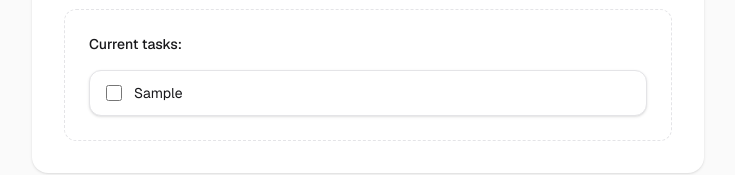
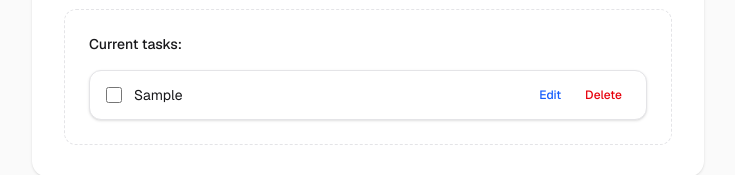
Before and after one commit to a7med-alshatebi/todo-list, a Next.js app: page / in a window 1280 px wide. Both pictures are taken after typing "Sample" into the empty fields and a click on the button "Add task". Shown: the part 255-430 px from the top of the page, without its empty margins (272-1007 px from the left). Built offline with nearby package versions, Linux system fonts and the light colour scheme.

Commit message:
Add delete and edit features

```diff
--- a/app/components/TaskItem.tsx
+++ b/app/components/TaskItem.tsx
@@ -1,3 +1,7 @@
+"use client";
+
+import { useState } from "react";
+
 type Task = {
   id: number;
   text: string;
@@ -7,9 +11,27 @@ type Task = {
 type TaskItemProps = {
   task: Task;
   onToggle: (id: number) => void;
+  onDelete: (id: number) => void;
+  onEdit: (id: number, newText: string) => void;
 };
 
-export default function TaskItem({ task, onToggle }: TaskItemProps) {
+export default function TaskItem({ task, onToggle, onDelete, onEdit }: TaskItemProps) {
+  const [isEditing, setIsEditing] = useState(false);
+  const [editText, setEditText] = useState(task.text);
+
+  const handleSave = () => {
+    const trimmed = editText.trim();
+    if (trimmed && trimmed !== task.text) {
+      onEdit(task.id, trimmed);
+    }
+    setIsEditing(false);
+  };
+
+  const handleCancel = () => {
+    setEditText(task.text);
+    setIsEditing(false);
+  };
+
   return (
     <li className="flex items-center gap-3 rounded-xl border border-zinc-200 bg-white px-4 py-3 text-sm text-zinc-900 shadow-sm dark:border-zinc-700 dark:bg-zinc-950 dark:text-zinc-100">
       <input
@@ -18,9 +40,58 @@ export default function TaskItem({ task, onToggle }: TaskItemProps) {
         onChange={() => onToggle(task.id)}
         className="h-4 w-4 cursor-pointer rounded border-zinc-300 text-zinc-900 focus:ring-2 focus:ring-zinc-400 dark:border-zinc-600 dark:bg-zinc-800 dark:text-zinc-100 dark:focus:ring-zinc-500"
       />
-      <span className={`flex-1 break-words ${task.completed ? "text-zinc-400 line-through dark:text-zinc-500" : ""}`}>
-        {task.text}
-      </span>
+
+      {isEditing ? (
+        <input
+          type="text"
+          value={editText}
+          onChange={(e) => setEditText(e.target.value)}
+          onKeyDown={(e) => {
+            if (e.key === "Enter") handleSave();
+            if (e.key === "Escape") handleCancel();
+          }}
+          className="flex-1 rounded border border-zinc-300 bg-white px-2 py-1 text-sm outline-none focus:border-zinc-400 focus:ring-2 focus:ring-zinc-200 dark:border-zinc-600 dark:bg-zinc-900 dark:focus:border-zinc-500 dark:focus:ring-zinc-700"
+          autoFocus
+        />
+      ) : (
+        <span className={`flex-1 break-words ${task.completed ? "text-zinc-400 line-through dark:text-zinc-500" : ""}`}>
+          {task.text}
+        </span>
+      )}
+
+      <div className="flex gap-2">
+        {isEditing ? (
+          <>
+            <button
+              onClick={handleSave}
+              className="rounded px-2 py-1 text-xs font-medium text-green-600 transition hover:bg-green-50 dark:text-green-400 dark:hover:bg-green-950"
+            >
+              Save
+            </button>
+            <button
+              onClick={handleCancel}
+              className="rounded px-2 py-1 text-xs font-medium text-zinc-600 transition hover:bg-zinc-100 dark:text-zinc-400 dark:hover:bg-zinc-800"
+            >
+              Cancel
+            </button>
+          </>
+        ) : (
+          <>
+            <button
+              onClick={() => setIsEditing(true)}
+              className="rounded px-2 py-1 text-xs font-medium text-blue-600 transition hover:bg-blue-50 dark:text-blue-400 dark:hover:bg-blue-950"
+            >
+              Edit
+            </button>
+            <button
+              onClick={() => onDelete(task.id)}
+              className="rounded px-2 py-1 text-xs font-medium text-red-600 transition hover:bg-red-50 dark:text-red-400 dark:hover:bg-red-950"
+            >
+              Delete
+            </button>
+          </>
+        )}
+      </div>
     </li>
   );
 }
--- a/app/page.tsx
+++ b/app/page.tsx
@@ -28,6 +28,18 @@ export default function Home() {
     );
   };
 
+  const handleDeleteTask = (id: number) => {
+    setTasks((prevTasks) => prevTasks.filter((task) => task.id !== id));
+  };
+
+  const handleEditTask = (id: number, newText: string) => {
+    setTasks((prevTasks) =>
+      prevTasks.map((task) =>
+        task.id === id ? { ...task, text: newText } : task
+      )
+    );
+  };
+
   return (
     <div className="flex min-h-screen items-start justify-center bg-zinc-50 px-6 py-12 font-sans dark:bg-black">
       <main className="w-full max-w-2xl rounded-2xl bg-white p-8 shadow-sm dark:bg-zinc-900">
@@ -51,7 +63,13 @@ export default function Home() {
           ) : (
             <ul className="mt-4 flex flex-col gap-3">
               {tasks.map((task) => (
-                <TaskItem key={task.id} task={task} onToggle={handleToggleTask} />
+                <TaskItem
+                  key={task.id}
+                  task={task}
+                  onToggle={handleToggleTask}
+                  onDelete={handleDeleteTask}
+                  onEdit={handleEditTask}
+                />
               ))}
             </ul>
           )}
```
